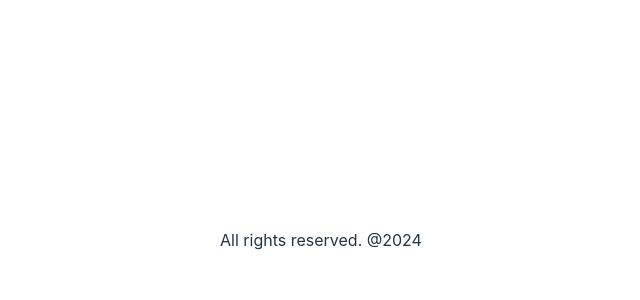
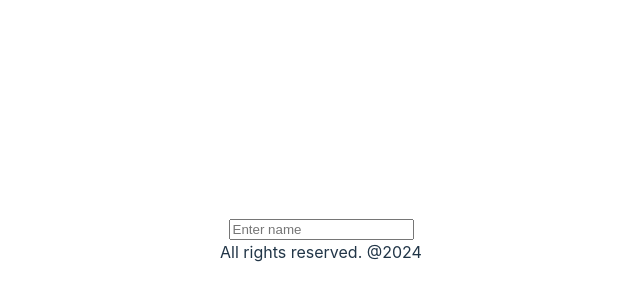
Before and after one commit to Owale128/MemoryGame, a React (Vite) app: page / in a window 1280 px wide. Shown: the part 160-460 px from the top of the page, without its empty margins (319-959 px from the left). Built offline with nearby package versions, Linux system fonts and the light colour scheme.

Commit message:
Created a form component

```diff
--- a/src/App.tsx
+++ b/src/App.tsx
@@ -1,5 +1,5 @@
 import { RouterProvider } from 'react-router-dom'
-import {router} from '../Router'
+import { router } from './Router'
 import './App.css'
 
 function App() {
--- a/Router.tsx
+++ b/src/Router.tsx
@@ -1,6 +1,6 @@
 import { createBrowserRouter } from "react-router-dom";
-import Layout from "./src/pages/Layout";
-import Home from "./src/pages/Home";
+import Layout from "./pages/Layout";
+import Home from "./pages/Home";
 
 
 export const router = createBrowserRouter([
@@ -10,7 +10,7 @@ export const router = createBrowserRouter([
 
        children: [
         {
-            path: '/home',
+            path: '/',
             element: <Home />
         }
        ]
--- /dev/null
+++ b/src/components/DisplayHomeForm.tsx
@@ -0,0 +1,23 @@
+import { FormEvent } from "react"
+
+interface IDisplayHomeForm {
+    inputValue: string;
+    setInputValue: (value: string) => void;
+    handleSubmit: (e: FormEvent) => void;
+}
+
+const DisplayHomeForm = ({handleSubmit, inputValue, setInputValue}: IDisplayHomeForm) => {
+
+  return (
+    <form onSubmit={handleSubmit}>
+      <input
+      type="text"
+      value={inputValue}
+      placeholder="Enter name"
+      onChange={(e) => setInputValue(e.target.value)}
+       />
+    </form>
+  )
+}
+
+export default DisplayHomeForm
--- a/src/pages/Home.tsx
+++ b/src/pages/Home.tsx
@@ -1,8 +1,26 @@
+'use client'
+import { FormEvent, useState } from "react"
+import { useNavigate } from "react-router-dom"
+import DisplayHomeForm from "../components/DisplayHomeForm"
+
 
 const Home = () => {
+    const [inputValue, setInputValue] = useState('')
+    const navigate = useNavigate()
+
+    const handleSubmit = (e: FormEvent) => {
+        e.preventDefault()
+        if(inputValue.trim() === '') return alert('Please enter username')
+        setInputValue('')
+        navigate('/difficulty')
+    }
+
   return (
     <div>
-
+      <DisplayHomeForm
+      inputValue={inputValue}
+      setInputValue={setInputValue}
+      handleSubmit={handleSubmit} />
     </div>
   )
 }
```
